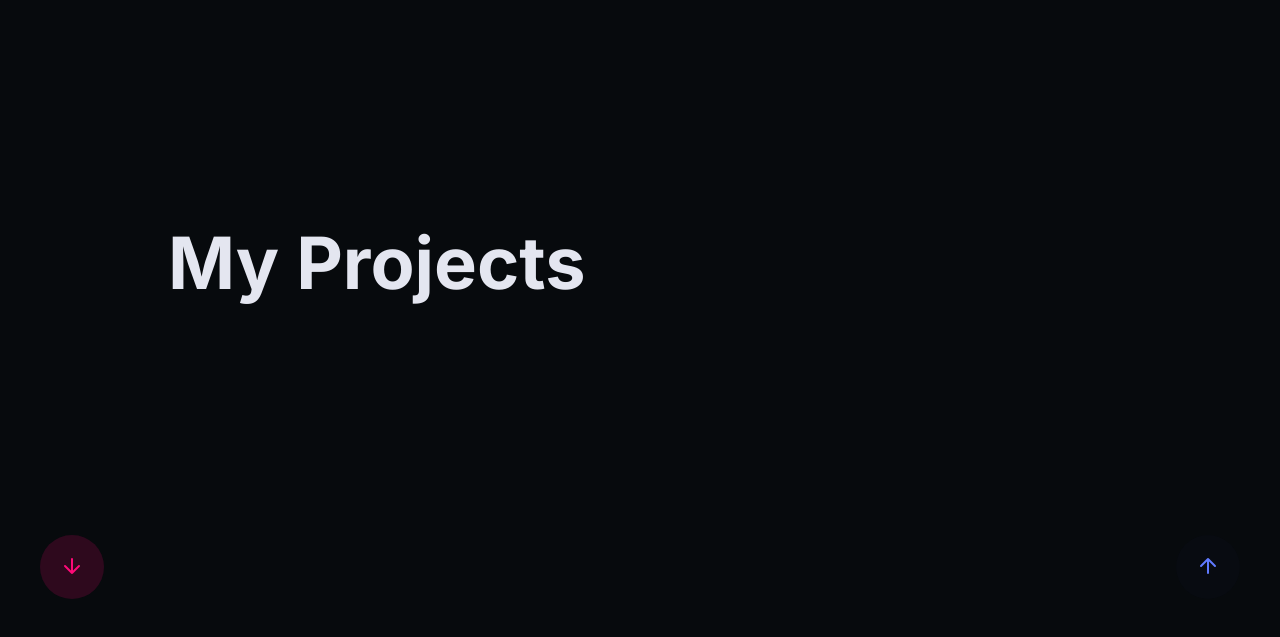
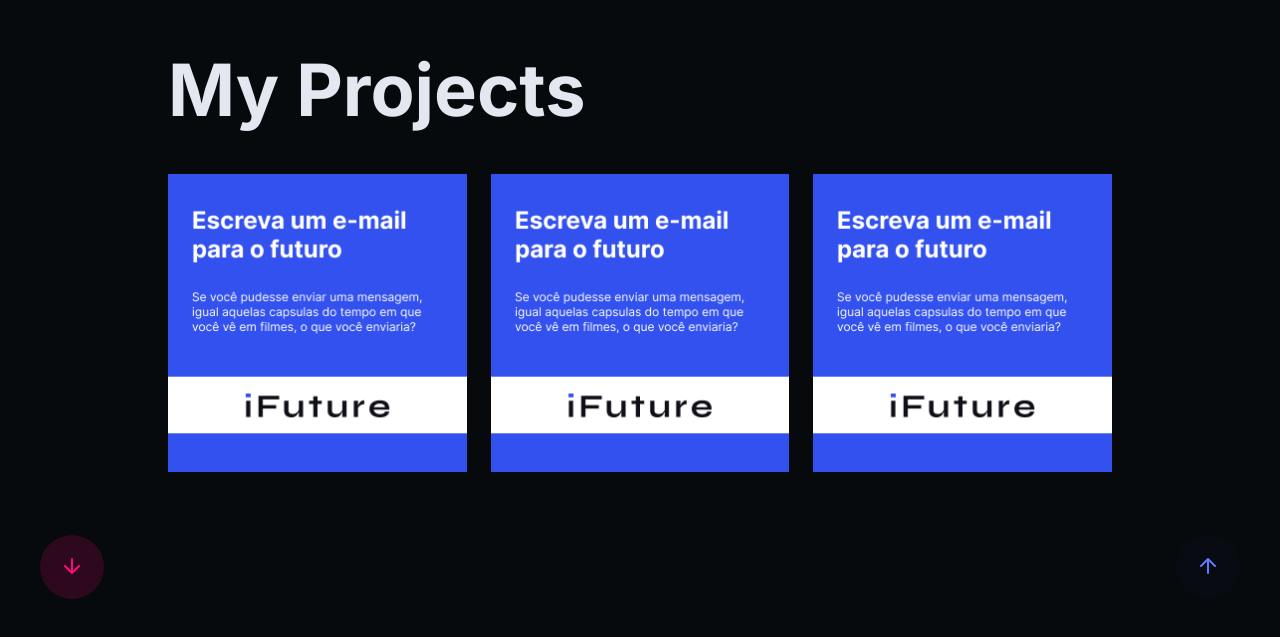
Before and after one commit to theogandara/next-theogandara, a Next.js app: page / in a window 1280 px wide. Shown: the part 2537-3174 px from the top of the page. Built offline with nearby package versions, Linux system fonts and the light colour scheme.

Commit message:
feat: added projects

```diff
--- a/src/templates/4-MyProjects/index.tsx
+++ b/src/templates/4-MyProjects/index.tsx
@@ -4,6 +4,8 @@
 import React from 'react'
 import * as S from './styles'
 import 'aos/dist/aos.css'
+import Image from 'next/image'
+import Ifuture from '@images/ifuture.png'
 
 const MyProjects: React.FC = () => {
   let NextSection
@@ -21,6 +23,30 @@
       <S.Container>
         <div data-aos="fade-up" data-aos-duration="500" data-aos-delay="150">
           <Title text="My Projects" />
+
+          <S.Flex>
+            <S.Item
+              data-aos="fade-up"
+              data-aos-duration="2000"
+              data-aos-delay="350"
+            >
+              <Image src={Ifuture} />
+            </S.Item>
+            <S.Item
+              data-aos="fade-down"
+              data-aos-duration="2000"
+              data-aos-delay="350"
+            >
+              <Image src={Ifuture} />
+            </S.Item>
+            <S.Item
+              data-aos="fade-up"
+              data-aos-duration="2000"
+              data-aos-delay="350"
+            >
+              <Image src={Ifuture} />
+            </S.Item>
+          </S.Flex>
         </div>
         <S.ContainerButton data-aos="fade-right" data-aos-delay="200">
           <ArrowButton
--- a/src/templates/4-MyProjects/styles.ts
+++ b/src/templates/4-MyProjects/styles.ts
@@ -18,13 +18,6 @@
 
   @media (min-width: 1366px) {
     width: 950px;
-  }
-`
-export const ContainerPill = styled.div`
-  margin-bottom: 8px;
-
-  @media (min-width: 1024px) {
-    margin-bottom: 24px;
   }
 `
 export const ContainerButton = styled.div`
@@ -59,3 +52,13 @@
     right: 80px;
   }
 `
+export const Flex = styled.div`
+  display: flex;
+  gap: 24px;
+  margin-top: 24px;
+`
+export const Item = styled.button`
+  display: flex;
+  gap: 24px;
+  margin-top: 24px;
+`
--- a/tsconfig.json
+++ b/tsconfig.json
@@ -29,6 +29,9 @@
       "@templates/*": [
         "templates/*"
       ],
+      "@images/*": [
+        "images/*"
+      ],
     }
   },
   "include": [
```
Also changed, not shown: src/images/ifuture.png (added).
